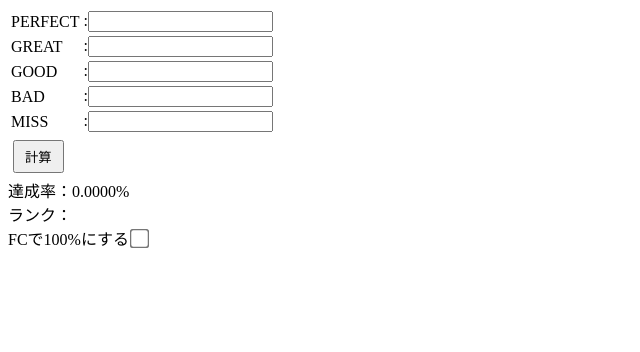
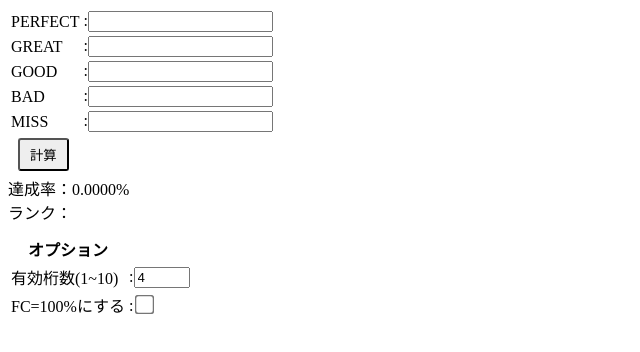
Before and after one commit to h-hammer001/clear-percent, a plain HTML site: page index.html in a window 1280 px wide. Shown: the whole page, without its empty margins (0-640 px from the left). Drawn offline with Linux system fonts and the light colour scheme.

Commit message:
Update index.html

```diff
--- a/index.html
+++ b/index.html
@@ -4,7 +4,17 @@
 <title>達成率</title>
 <style>
 input:invalid {border: solid 3px red;outline: 0}
-button {margin:5px;padding: 5px 10px 5px 10px}
+button {
+  padding:5px 10px 5px 10px;
+  margin: 3px 10px 5px 10px;
+  text-decoration: none;
+  background: #eee;
+  color: #000;
+  border-radius: 3px;
+}
+.checkbox{
+  transform: scale(1.5);
+}
 </style>
 </head>
 <body>
@@ -18,7 +28,11 @@ button {margin:5px;padding: 5px 10px 5px 10px}
 <button onclick="calc()">計算</button><br>
 達成率：<a id="percent">0.0000</a>%<br>
 ランク：<a id="rank"></a><br>
-<label>FCで100%にする<input type="checkbox" id="fc_check" style="transform: scale(1.5)"></label>
+<table style="border:none;margin-top:10px;">
+<tr><th>オプション</th></tr>
+<tr><td>有効桁数(1~10)</td><td>:<input type="number" id="dig" min="0" max="10" step="1" value="4"></td></tr>
+<tr><td>FC=100%にする</td><td>:<input type="checkbox" id="fc_check" class="checkbox"></td></tr>
+</table>
 </body>
 <script type="text/javascript">
 function calc(){
@@ -27,14 +41,16 @@ var gre = parseInt(document.getElementById('gre').value,10);
 var goo = parseInt(document.getElementById('goo').value,10);
 var bad = parseInt(document.getElementById('bad').value,10);
 var mis = parseInt(document.getElementById('mis').value,10);
+var dig = parseInt(document.getElementById('dig').value,10);
+if(1<=dig&&10>=dig){
 var com = per + gre + goo + bad + mis;
 if(document.getElementById("fc_check").checked){
-var percent = (100 / com * ( per + gre + 0.5 * goo + 0.1 * bad)).toFixed(4);
+var percent = (100 / com * ( per + gre + 0.5 * goo + 0.1 * bad)).toFixed(dig);
 }else{
-var percent = (100 / com * ( per + 0.7 * gre + 0.5 * goo + 0.1 * bad)).toFixed(4);
+var percent = (100 / com * ( per + 0.7 * gre + 0.5 * goo + 0.1 * bad)).toFixed(dig);
 }
 if(percent == 'NaN'){
-alert("すべての枠に数値を入れてください");
+alert("すべての枠に数値を入力してください");
 }else{
 document.getElementById('percent').textContent = percent;
 if(percent>99.5000){
@@ -65,6 +81,11 @@ document.getElementById('rank').textContent = 'B';
 document.getElementById('rank').textContent = 'C';
 }else{
 document.getElementById('rank').textContent = 'D';
-}}}
+}
+}
+}else{
+alert("有効数字が規定外です");
+}
+}
 </script>
 </html>
```
